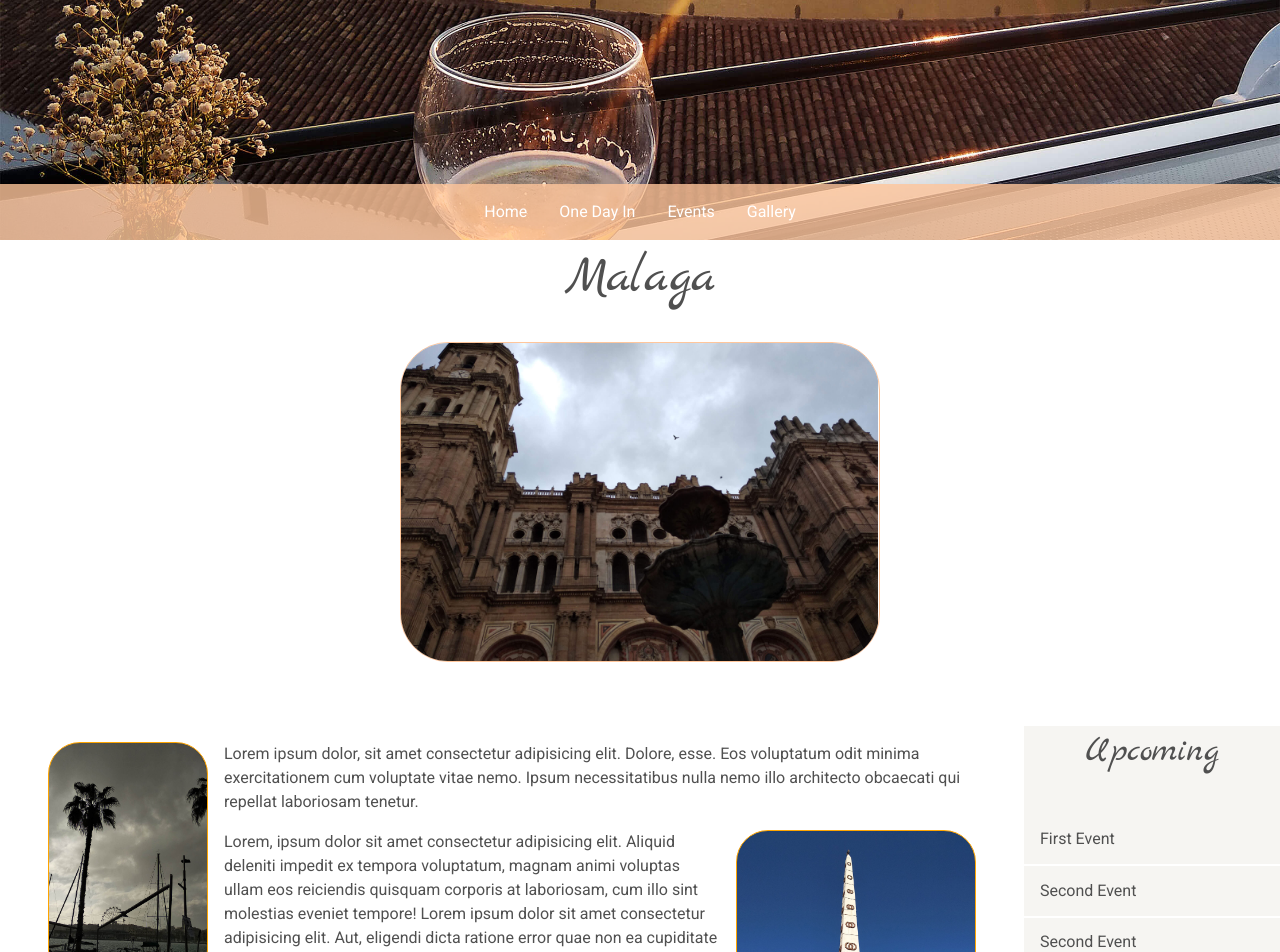
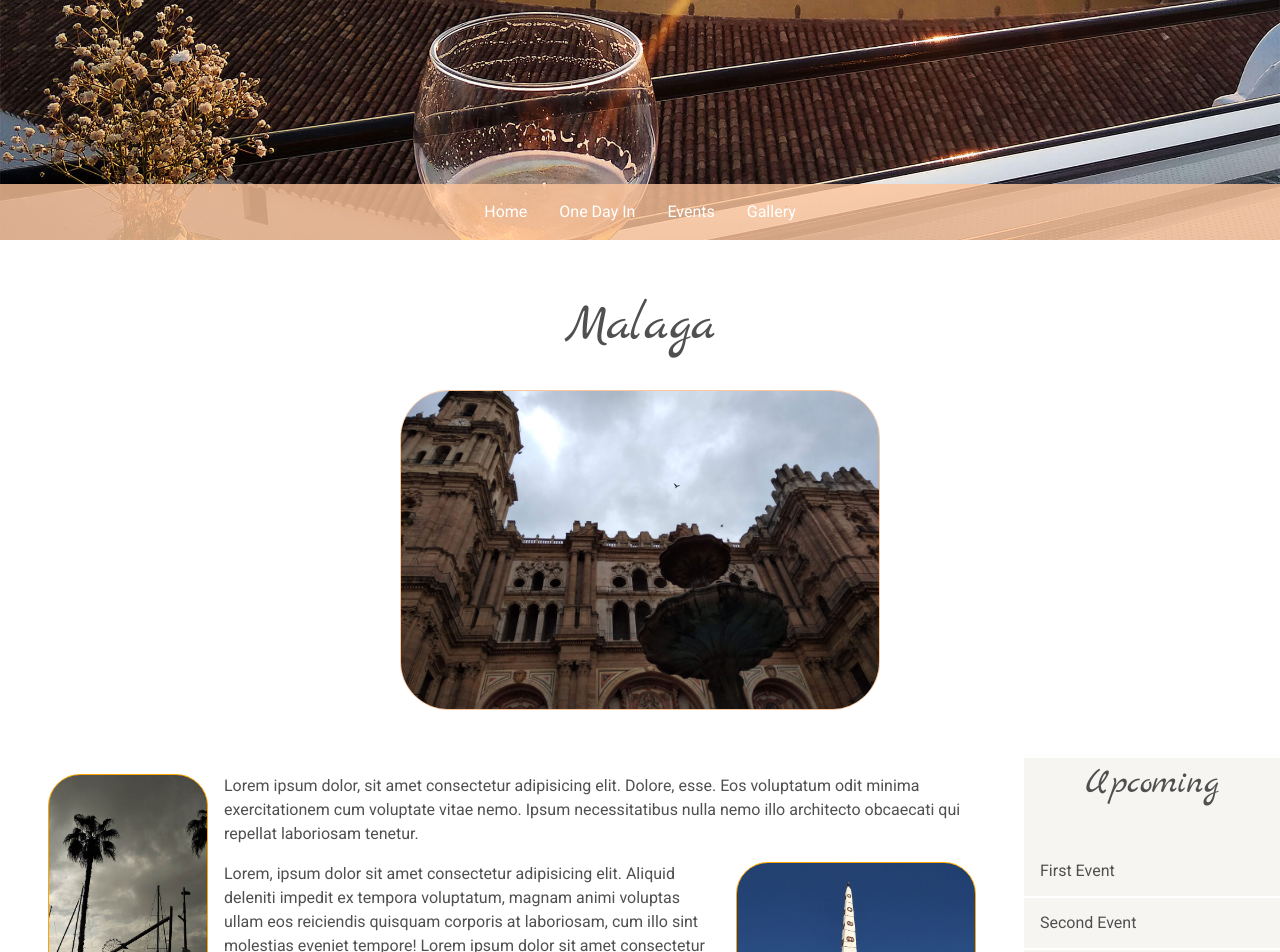
Before and after one commit to pvlaskovski/my-andalucia, a Jekyll site: the page built from _destinations/malaga.html, in a window 1280 px wide. Shown: the part 300-1252 px from the top of the page. Built offline with Jekyll 4.4.1, drawn with Linux system fonts in a browser that asks for light colours; nearby versions of some CDN libraries.

Commit message:
Cities padding fixed to match the other pages

```diff
--- a/css/styles-cities.css
+++ b/css/styles-cities.css
@@ -33,7 +33,8 @@
 
 .city-header {
     text-align: center;
-    padding-bottom: 4em;
+    padding-top: 3em;
+    padding-bottom: 3em;
 }
 
 .city-header h1 {
@@ -151,16 +152,6 @@
     transition: left 0.3s linear;
 }
 
-
-.info-card-image {
-    display: block;
-    position: absolute;
-    top: 0;
-    right: 0;
-    bottom: 0;
-    left: 0;
-}
-
 .city-header-info-card:hover .info-card-stats {
     left: 0;
 }
```
Also changed, not shown: docs/css/styles-cities.css (+2 -11 lines), docs/feed.xml (+1 -1 lines).
